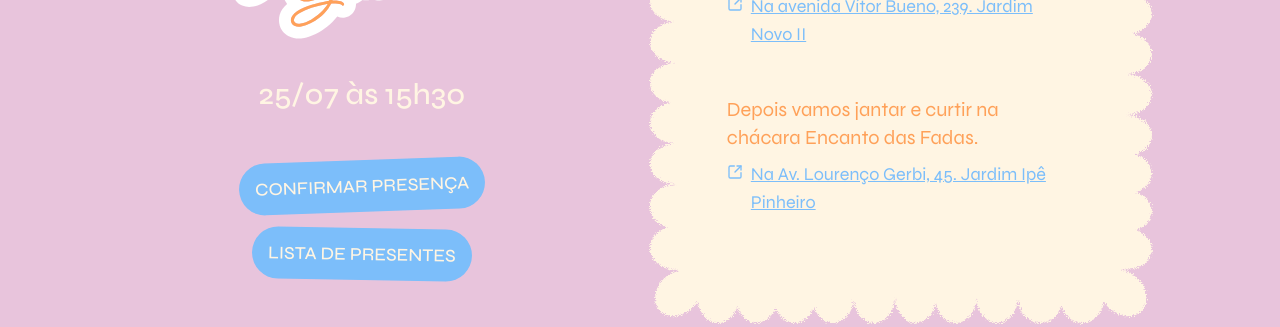
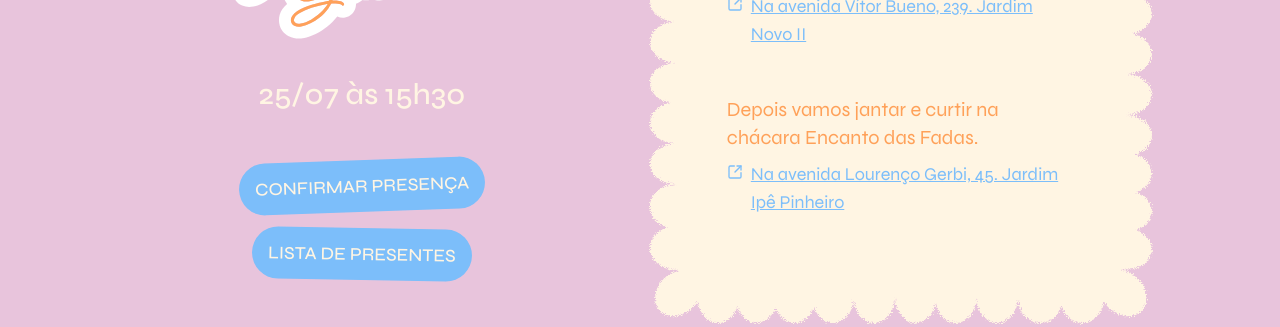
Before and after one commit to gabrielmend99/lariel2026, a Next.js app: page / in a window 1280 px wide. Shown: the part 1737-2064 px from the top of the page. Built offline with nearby package versions, Linux system fonts and the light colour scheme; a web font is replaced by a local one.

Commit message:
atualização de um detalhe de escrita na área de infos da home

```diff
--- a/src/components/Info.tsx
+++ b/src/components/Info.tsx
@@ -38,7 +38,7 @@ export function Info() {
                         </p>
                         <a href="https://maps.app.goo.gl/YZi94TpPBE9HcoV2A" target="_blank" rel="noopener noreferrer" className="text-blue text-lg underline transition-all hover:scale-105 active:scale-95 inline-flex gap-2">
                             <SquareArrowOutUpRight className="mt-1 w-4 h-4 flex-shrink-0" />
-                            Na Av. Lourenço Gerbi, 45. Jardim Ipê Pinheiro
+                            Na avenida Lourenço Gerbi, 45. Jardim Ipê Pinheiro
                         </a>
                     </div>
                 </div>
```
